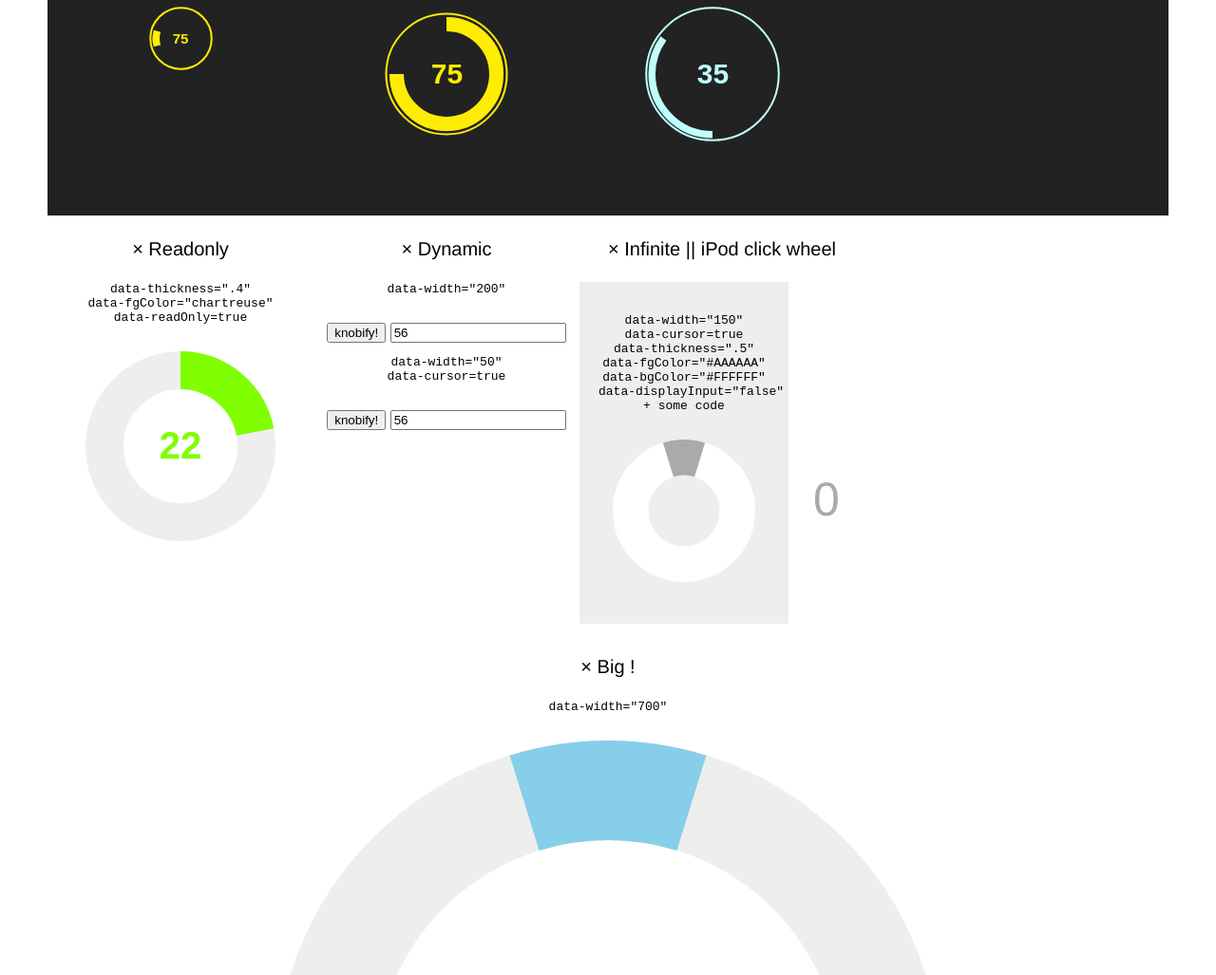
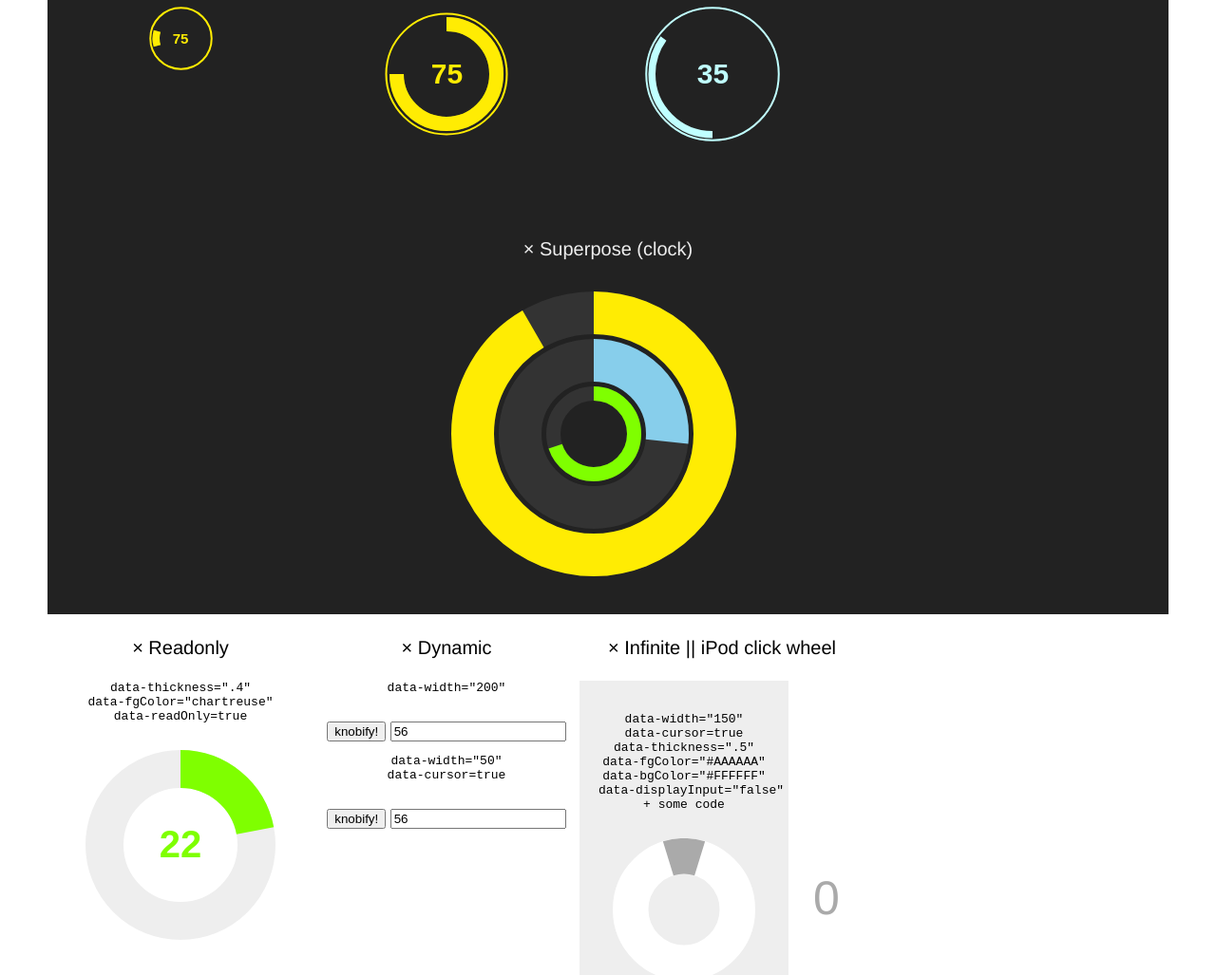
Before and after one commit to aterrien/jQuery-Knob, a plain HTML site: page index.html in a window 1280 px wide. Shown: the part 1439-2466 px from the top of the page at 95% size. Drawn offline with nearby package versions, Linux system fonts and the light colour scheme.

Commit message:
Adds a superposition example (clock)

```diff
--- a/index.html
+++ b/index.html
@@ -205,6 +205,37 @@ data-displayPrevious=true
             </div>
         </div>
         <div style="clear:both"></div>
+        <script>
+        function clock() {
+            var $s = $(".second"),
+                $m = $(".minute"),
+                $h = $(".hour");
+                d = new Date(),
+                s = d.getSeconds(),
+                m = d.getMinutes(),
+                h = d.getHours();
+            $s.val(s).trigger("change");
+            $m.val(m).trigger("change");
+            $h.val(h).trigger("change");
+            setTimeout("clock()", 1000);
+        }
+        clock();
+        </script>
+        <div class="demo" style="color:#EEE;background:#222;height:420px;width:100%">
+            <p>&#215; Superpose (clock)</p>
+            <div style="position:relative;width:350px;margin:auto">
+                <div style="position:absolute;left:10px;top:10px">
+                    <input class="knob hour" data-min="0" data-max="24" data-bgColor="#333" data-fgColor="#ffec03" data-displayInput=false data-width="300" data-height="300" data-thickness=".3">
+                </div>
+                <div style="position:absolute;left:60px;top:60px">
+                    <input class="knob minute" data-min="0" data-max="60" data-bgColor="#333" data-displayInput=false data-width="200" data-height="200" data-thickness=".45">
+                </div>
+                <div style="position:absolute;left:110px;top:110px">
+                    <input class="knob second" data-min="0" data-max="60" data-bgColor="#333" data-fgColor="rgb(127, 255, 0)" data-displayInput=false data-width="100" data-height="100" data-thickness=".3">
+                </div>
+            </div>
+        </div>
+        <div style="clear:both"></div>
         <div class="demo">
             <p>&#215; Readonly</p>
             <pre>
```
